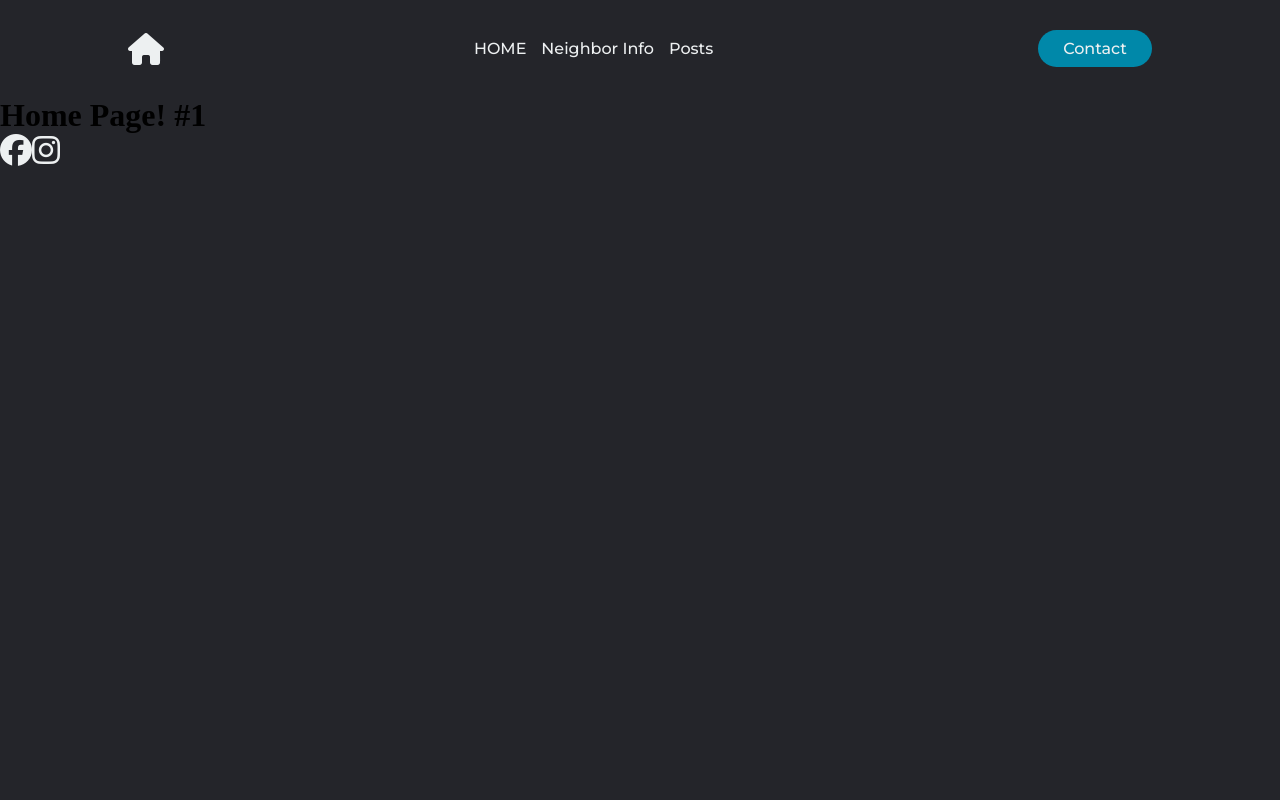
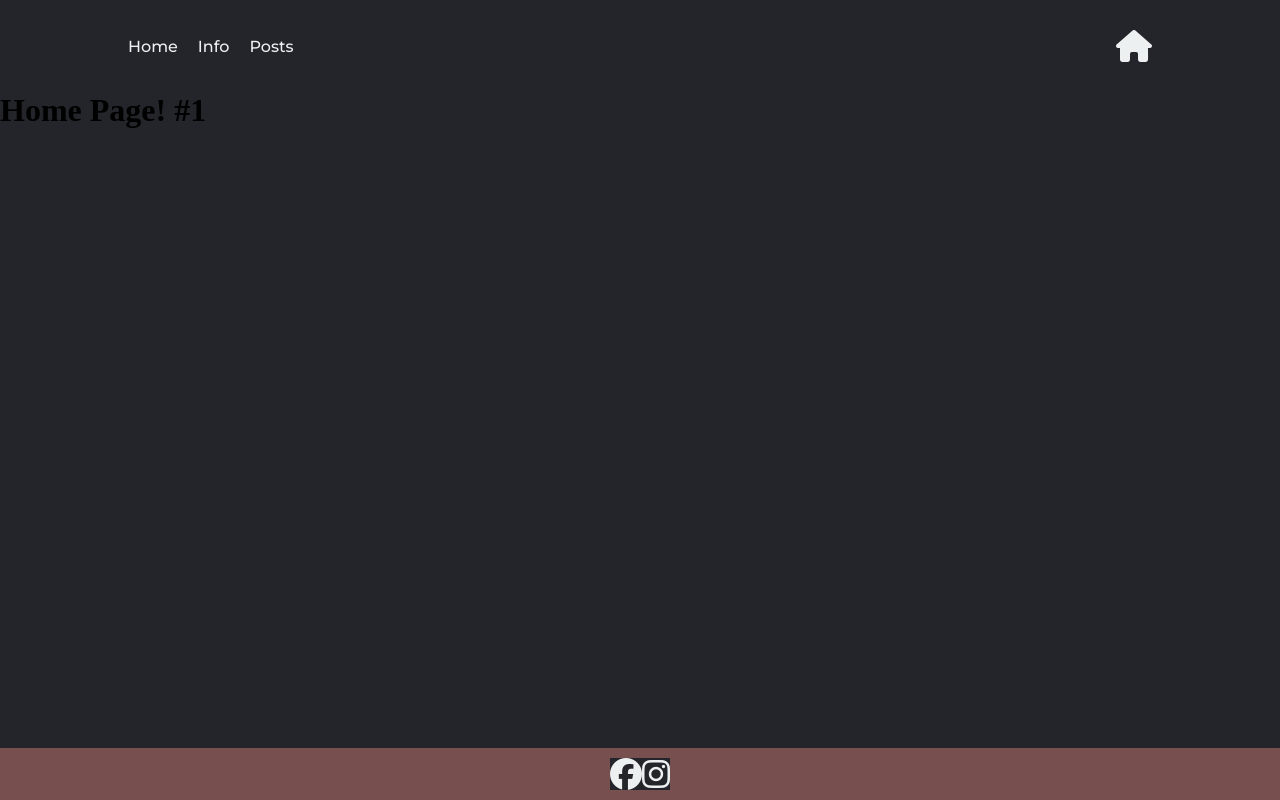
Before and after one commit to DianeLarsen/Group-project-lvl5, a React (Create React App) app in the folder client/: page / in a window 1280 px wide. Built offline with nearby package versions, Linux system fonts and the light colour scheme.

Commit message:
have 3 options for header and now starting footer

```diff
--- a/client/src/App.css
+++ b/client/src/App.css
@@ -13,12 +13,22 @@ li, a, button {
 }
 header {
     display: flex;
-    justify-content: space-between;
+    /* justify-content: space-between; */
+    justify-content: flex-end;
     align-items: center;
     padding: 30px 10%;
 }
 .logo{
     cursor: pointer;
+    /* below is 2nd option */
+        /* margin-right: auto; */
+    /* below is 3rd option */
+    order: 3;
+    margin-left: auto;
+}
+nav{
+    /* below is 3rd option */
+    order: 1;
 }
 .nav_links{
     list-style: none;
@@ -26,15 +36,22 @@ header {
 .nav_links li{
     display: inline-block;
     padding: 0px, 20px;
-    margin-right: 15px;
+    margin-right: 20px;
+}
+/* below is 3rd option */
+.nav_links li:nth-child(1){
+
+    padding: 0px, 20px, 0px, 0px;
+
 }
 .nav_links li a{
     transition: all 0.3s ease 0s;
 }
 .nav_links li a:hover {
-    transition: all 0.3s ease 0s;
+    color: #0088a9
 }
-button{
+/* button{
+
     padding: 9px 25px;
     background-color: rgba(0,136,169,1);
     border: none;
@@ -44,4 +61,19 @@ button{
 }
 button:hover{
     background-color: rgba(0,136,169,0.8);
-}
+} */
+/* below is 3rd option */
+/* .cta {
+    order: 2;
+} */
+
+footer {
+    position: fixed;
+    left: 0;
+    bottom: 0;
+    width: 100%;
+    background-color: rgb(119, 79, 79);
+    color: rgb(162, 160, 160);
+    text-align: center;
+    padding: 10px;
+ }
--- a/client/src/components/Header.js
+++ b/client/src/components/Header.js
@@ -9,10 +9,10 @@ export default function Header() {
       <nav>
         <ul className="nav_links">
           <li>
-            <a href="/">HOME</a>
+            <a href="/">Home</a>
           </li>
           <li>
-            <a href="/Lots">Neighbor Info</a>
+            <a href="/Lots">Info</a>
           </li>
           <li>
             <a href="/Posts">Posts</a>
@@ -21,9 +21,9 @@ export default function Header() {
         </ul>
 
       </nav>
-      <a className="cta" href="#">
+      {/* <a className="cta" href="#">
           <button>Contact</button>
-        </a>
+        </a> */}
     </header>
   );
 }
```
